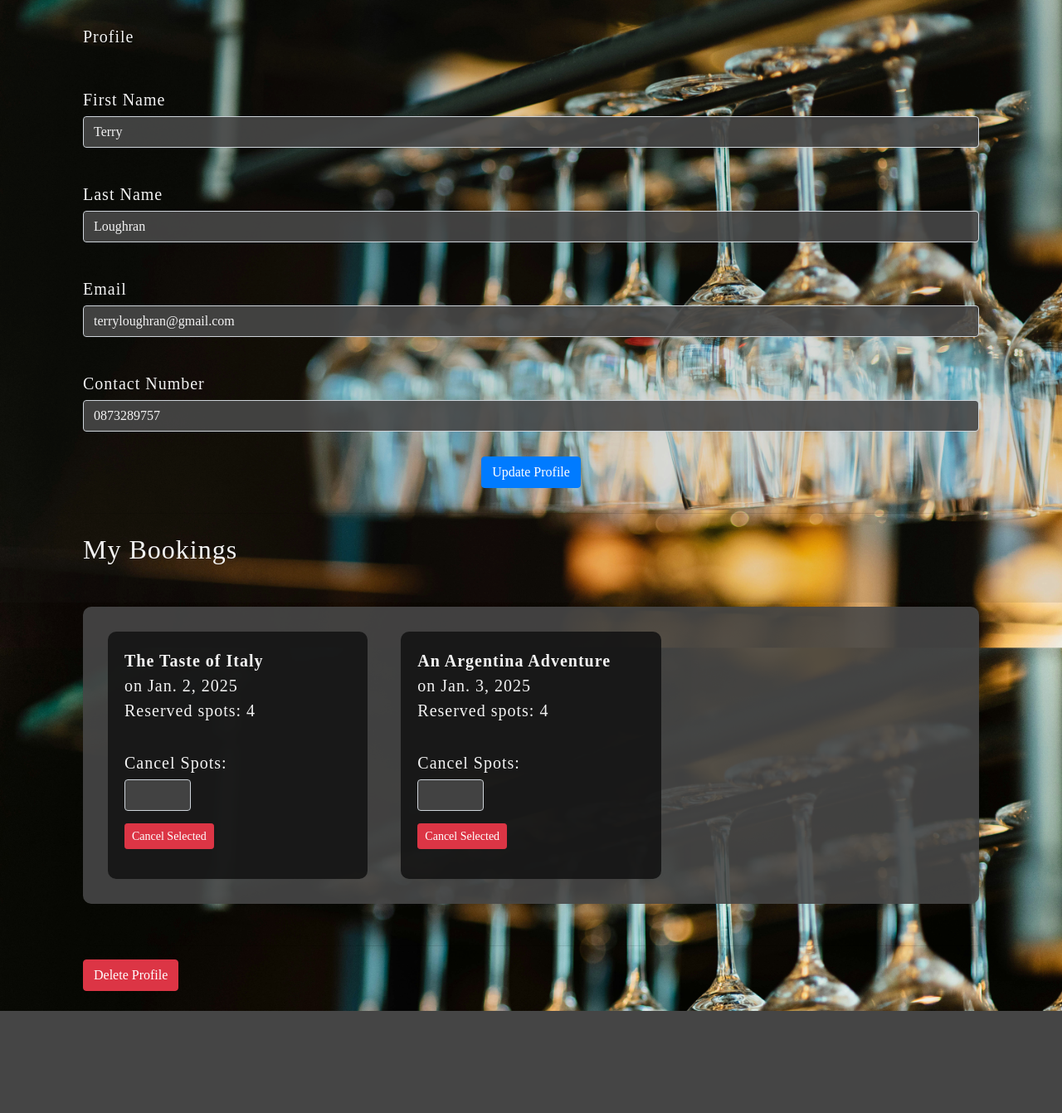
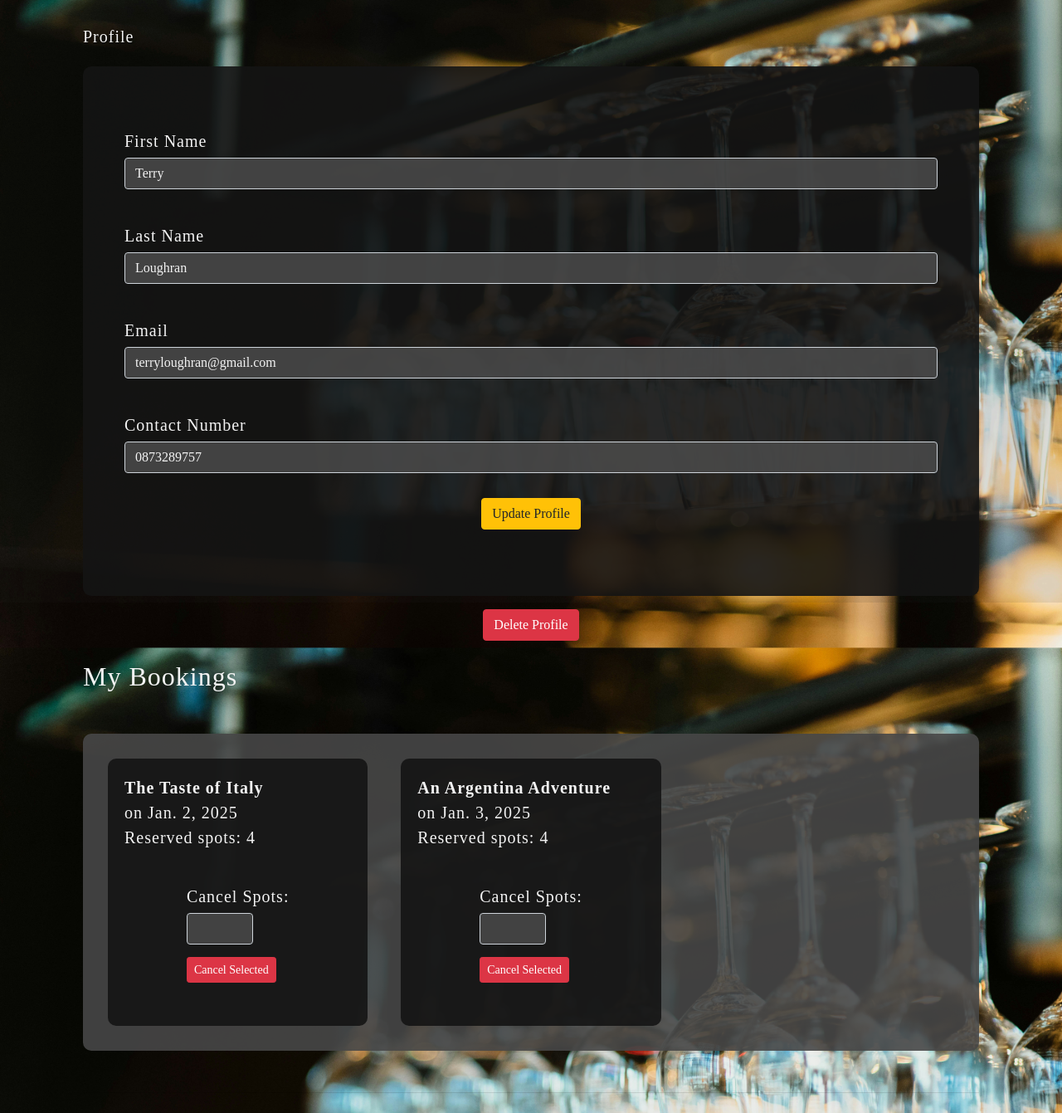
Before and after one commit to TerryLoc/wine-bar-project, a Django app: page /wine_cellar/profile/ in a window 1280 px wide. Shown: the part 74-1415 px from the top of the page at 83% size. Before the commit the page ends 1292 px from the top, so only its background shows below. Run offline with Django 5.2, Linux system fonts and the light colour scheme; a user stored in the database is signed in; data comes from the database, SQL or seed files in the repository; both versions use the stored data as it was after the commit; some libraries are stand-ins or nearby versions; some web fonts are replaced.

Commit message:
feat: enhance profile management; add delete profile button, update form styles, and improve password visibility toggle

```diff
--- a/bookings/templates/bookings/profile.html
+++ b/bookings/templates/bookings/profile.html
@@ -3,7 +3,7 @@
 {% block content %}
   <div class="container mt-4">
     <h1 class="mb-4">Profile</h1>
-    <form method="post" action="{% url 'bookings:profile' %}">
+    <form class="profile-form" method="post" action="{% url 'bookings:profile' %}">
       {% csrf_token %}
       <div class="form-group">
         <label for="first_name">First Name</label>
@@ -41,10 +41,12 @@
           </div>
         {% endif %}
       </div>
-      <button type="submit" class="btn btn-primary">Update Profile</button>
+      <button type="submit" class="btn btn-warning">Update Profile</button>
     </form>
-
-    <hr>
+    <form method="post" action="{% url 'bookings:profile' %}" class="mt-2">
+      {% csrf_token %}
+      <button type="submit" name="delete_profile" class="btn btn-danger">Delete Profile</button>
+    </form>
 
     <h2 class="mt-4">My Bookings</h2>
     <div class="user_bookings">
@@ -78,10 +80,5 @@
     </div>
 
     <hr>
-
-    <form method="post" action="{% url 'bookings:profile' %}">
-      {% csrf_token %}
-      <button type="submit" name="delete_profile" class="btn btn-danger">Delete Profile</button>
-    </form>
   </div>
 {% endblock content %}
--- a/bookings/templates/bookings/register.html
+++ b/bookings/templates/bookings/register.html
@@ -36,8 +36,8 @@
                     </div>
                     {% if form.password2.errors %}<div class="text-danger">{{ form.password2.errors }}</div>{% endif %}
                 </div>
+                <button type="submit" class="btn btn-warning">Start Tasting</button>
             </div>
-            <button type="submit" class="btn btn-warning">Start Tasting</button>
         </form>
     </div>
 {% endblock content %}
--- a/static/css/styles.css
+++ b/static/css/styles.css
@@ -190,6 +190,19 @@ strong .flip-horizontal {
 }
 
 /* Profile */
+.profile-form {
+  background-color: var(--bg-color2);
+  padding: 50px;
+  border-radius: 10px;
+}
+
+.mt-2 {
+  justify-content: center;
+  margin-top: 1rem !important;
+  margin: 1rem auto;
+  display: flex;
+}
+
 .mb-4 .profile_title {
   margin: 50px auto;
   text-align: center;
@@ -251,6 +264,13 @@ strong .flip-horizontal {
   position: relative;
   margin-bottom: 1rem;
   padding-left: 2rem;
+}
+
+.errorlist {
+  color: var(--text-alert);
+  font-size: 1.2rem;
+  margin: 10px auto;
+  text-shadow: var(--all-tsh);
 }
 
 /* register */
--- a/static/js/main.js
+++ b/static/js/main.js
@@ -100,4 +100,25 @@ document.addEventListener('DOMContentLoaded', function () {
         });
     });
   });
+
+  // Toggle password visibility
+  const togglePassword1 = document.querySelector('#togglePassword1');
+  const password1 = document.querySelector('#id_password1');
+  togglePassword1.addEventListener('click', function () {
+    const type =
+      password1.getAttribute('type') === 'password' ? 'text' : 'password';
+    password1.setAttribute('type', type);
+    this.classList.toggle('fa-eye');
+    this.classList.toggle('fa-eye-slash');
+  });
+
+  const togglePassword2 = document.querySelector('#togglePassword2');
+  const password2 = document.querySelector('#id_password2');
+  togglePassword2.addEventListener('click', function () {
+    const type =
+      password2.getAttribute('type') === 'password' ? 'text' : 'password';
+    password2.setAttribute('type', type);
+    this.classList.toggle('fa-eye');
+    this.classList.toggle('fa-eye-slash');
+  });
 });
```
Also changed, not shown: db.sqlite3.
